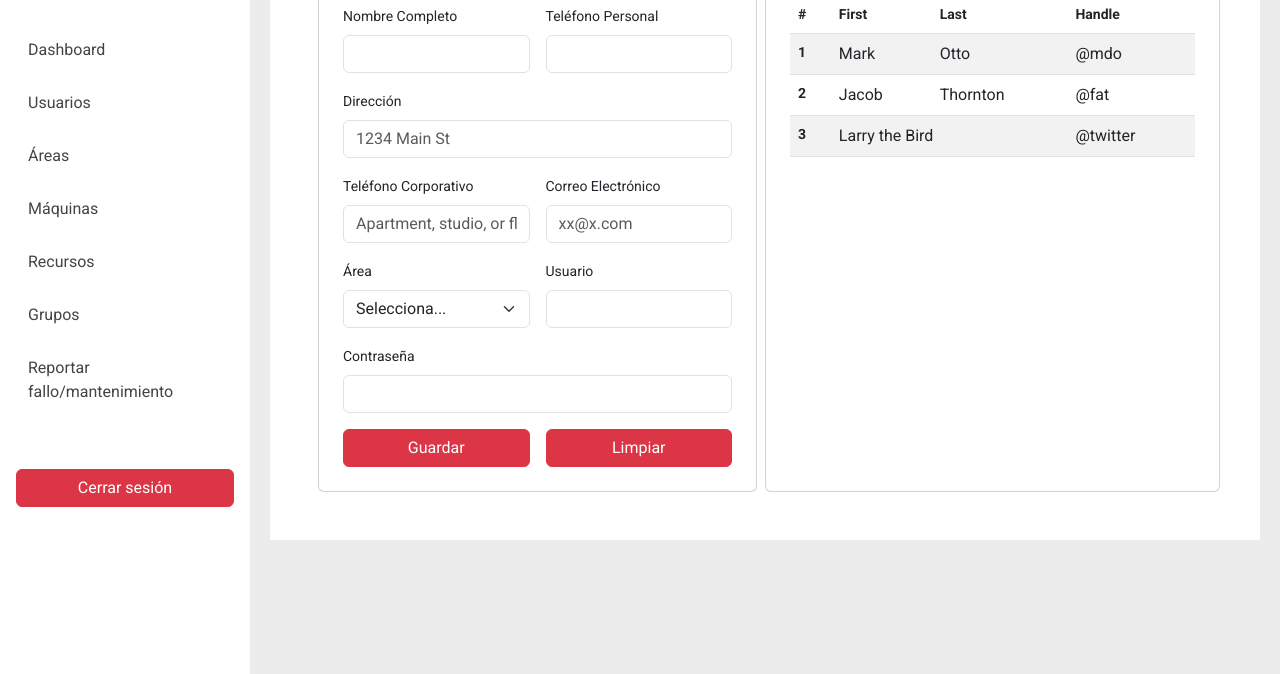
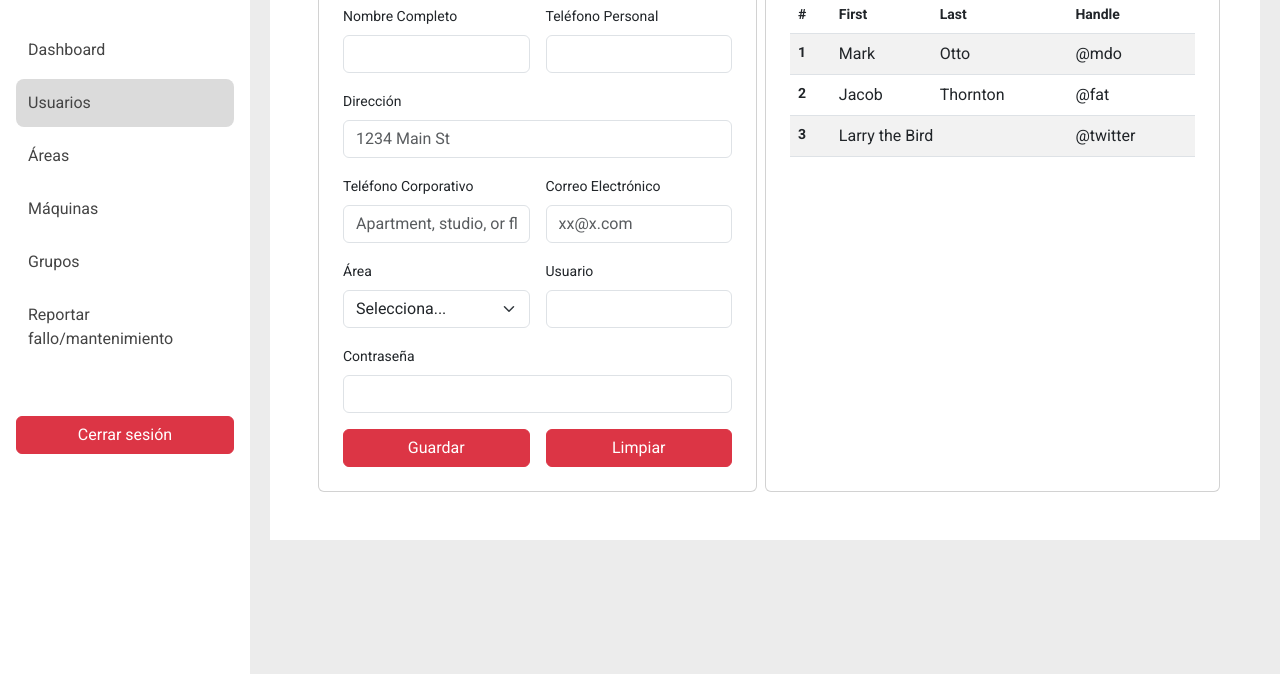
Before and after one commit to r1h1/mantenimiento-reporte-maquinaria-planta, a plain HTML site: page modules/usuarios.html in a window 1280 px wide. Shown: the part 126-800 px from the top of the page. Drawn offline with nearby package versions, Linux system fonts and the light colour scheme.

Commit message:
Se le agrega clase active para que se muestre qué opción está seleccionada en el menú

```diff
--- a/assets/css/dashboard.css
+++ b/assets/css/dashboard.css
@@ -22,6 +22,10 @@ h1,h2,h3,h4,h5{
 
 li,a,label,th{
     font-size: 14px;
+}
+
+.active{
+    background: rgb(219, 219, 219);
 }
 
 .card-title{
--- a/assets/css/modules.css
+++ b/assets/css/modules.css
@@ -23,6 +23,10 @@ h1,h2,h3,h4,h5{
 
 li,a,label,th{
     font-size: 14px;
+}
+
+.active{
+    background: rgb(219, 219, 219);
 }
 
 .card-title{
--- a/modules/usuarios.html
+++ b/modules/usuarios.html
@@ -24,10 +24,9 @@
         </div>
         <ul>
             <li><a href="home.html">Dashboard</a></li>
-            <li><a href="usuarios.html">Usuarios</a></li>
+            <li><a href="usuarios.html" class="active">Usuarios</a></li>
             <li><a href="areas.html">Áreas</a></li>
             <li><a href="maquinas.html">Máquinas</a></li>
-            <li><a href="recursos.html">Recursos</a></li>
             <li><a href="grupos.html">Grupos</a></li>
             <li><a href="reportar_fallo.html">Reportar fallo/mantenimiento</a></li>
             <a href="../index.html" class="btn btn-danger mt-5 text-white">Cerrar sesión</a>
```
Also changed, not shown: modules/areas.html (+1 -1 lines), modules/grupos.html (+1 -1 lines), modules/home.html (+1 -1 lines), modules/maquinas.html (+1 -1 lines), modules/reportar_fallo.html (+1 -1 lines).
